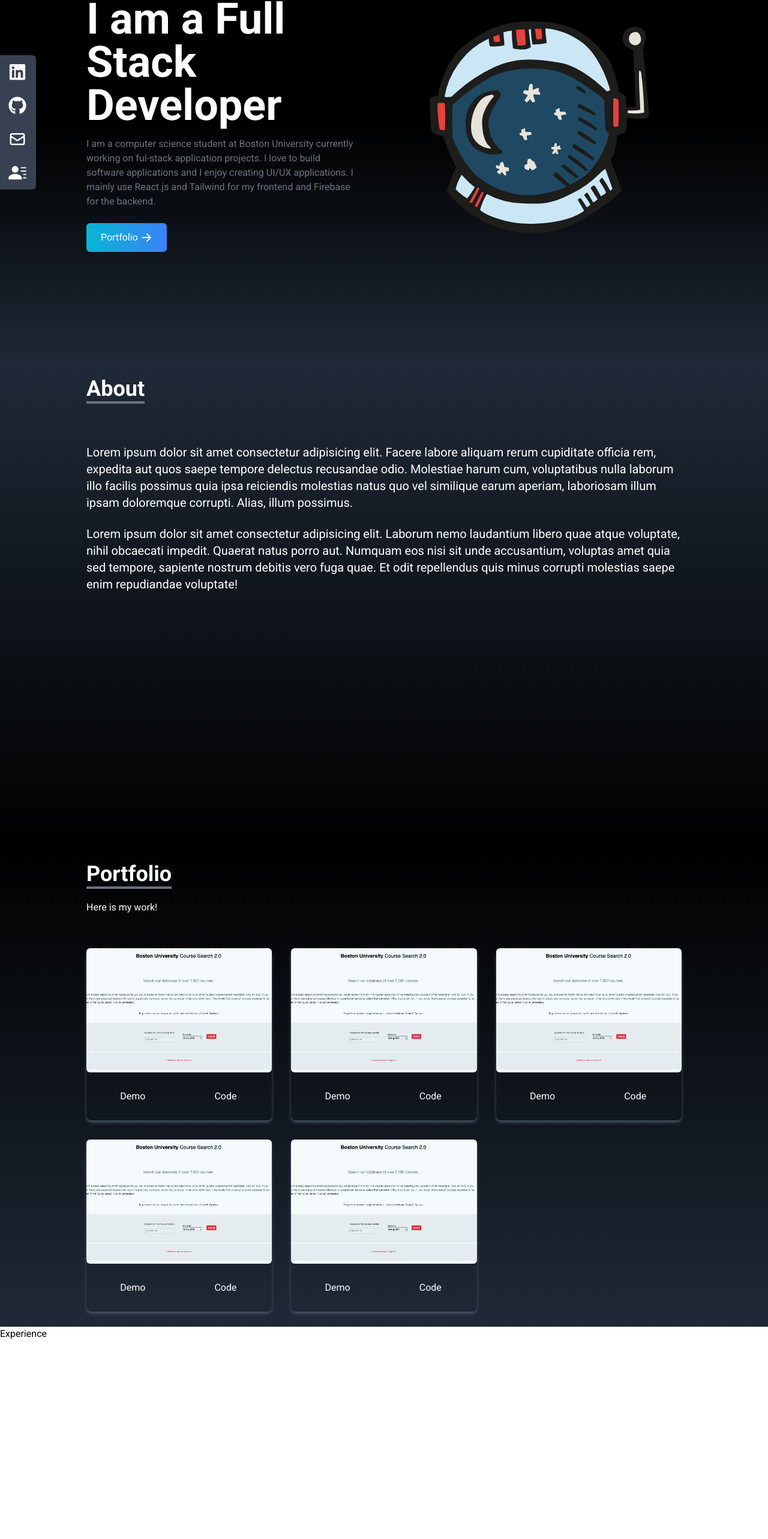
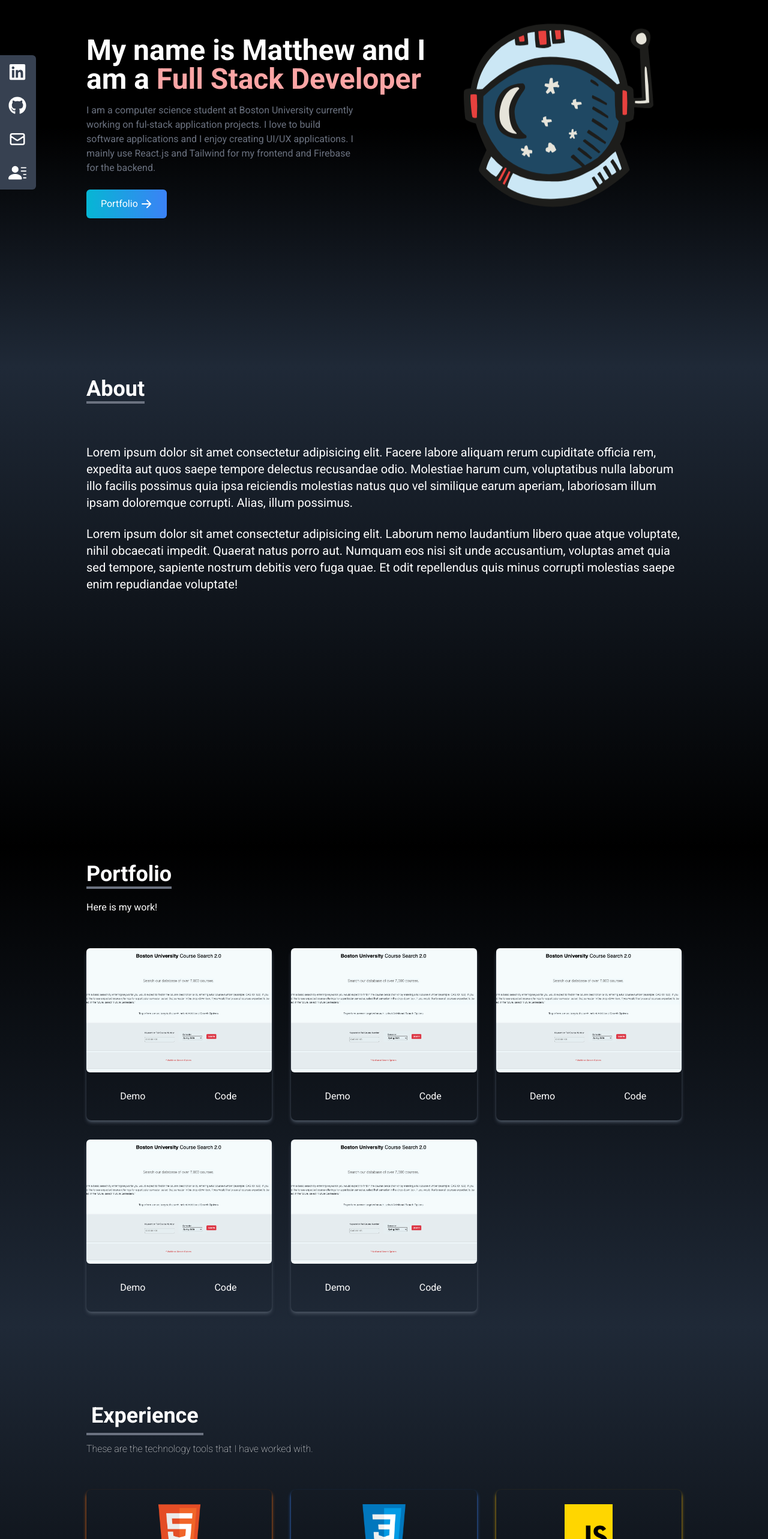
Before and after one commit to Matthew-Iwane/Portfolio, a React (Create React App) app: page / in a window 1280 px wide. Shown: the part 188-2754 px from the top of the page at 60% size. Before the commit the page ends 2424 px from the top, so only its background shows below. Built offline with nearby package versions, Linux system fonts and the light colour scheme.

Commit message:
added experience section :)

```diff
--- a/src/components/Experience.jsx
+++ b/src/components/Experience.jsx
@@ -7,7 +7,67 @@ import reactimg from "../assets/react.png"
 import nextjs from "../assets/nextjs.png"
 
 export const Experience = () => {
+
+  const techTools = [
+    {
+      id : 1,
+      src : html,
+      title : 'HTML',
+      style: 'shadow-orange-500'
+    },
+    {
+      id : 2,
+      src : css,
+      title : 'CSS',
+      style: 'shadow-blue-500'
+    },
+    {
+      id : 3,
+      src : js,
+      title : 'Javascript',
+      style: 'shadow-yellow-500'
+    },
+    {
+      id : 4,
+      src : tailwind,
+      title : 'Tailwind',
+      style: 'shadow-sky-400'
+    },
+    {
+      id : 5,
+      src : reactimg,
+      title : 'React',
+      style: 'shadow-blue-600'
+    },
+    {
+      id : 6,
+      src : nextjs,
+      title : 'Next.js',
+      style: 'shadow-white'
+    }
+  ]
+
   return (
-    <div>Experience</div>
+    <div
+      name="experience"
+      className='bg-gradient-to-b from-gray-800 to-black w-full h-screen'>
+      <div className='max-w-screen-lg mx-auto p-4 flex flex-col justify-center w-full h-full text-white'>
+
+        <div>
+          <p className='text-4xl font-bold border-b-4 border-gray-500 p-2 inline'>Experience</p>
+          <p className='py-6 font-thin'>These are the technology tools that I have worked with.</p>
+        </div>
+
+        <div className='w-full grid grid-cols-2 sm:grid-cols-3 gap-8 text-center py-8 px-12 sm:px-0'>
+          {techTools.map(({id, src, title, style}) => (
+            <div key={id} className={`shadow-md hover:scale-110 duration-500ms py-6 rounded-lg ${style}`}
+            >
+                <img src={src}  alt=''  className='w-20 mx-auto'/>
+                <p className='mt-4 font-thin'>{title}</p>
+            </div>
+          ))}
+        </div>
+      </div>
+    </div>
   )
 }
--- a/src/components/Home.jsx
+++ b/src/components/Home.jsx
@@ -7,8 +7,8 @@ export const Home = () => {
     <div name="home" className="h-screen w-full bg-gradient-to-b from-black via-black to-gray-800 ">
       <div className="max-w-screen-lg mx-auto flex flex-col items-center justify-center h-full px-4 md:flex-row text-white">
         <div className='flex flex-col justify-center h-full'>
-          <h2 className='text-4xl sm:text-7xl font-bold'>
-            I am a Full Stack Developer
+          <h2 className='text-4xl sm:text-5xl font-bold'>
+            My name is Matthew and I am a <span className='text-red-300'>Full Stack Developer</span>
           </h2>
           <p className='text-gray-500 py-4 max-w-md animate-bounce'>
             I am a computer science student at Boston University currently working on ful-stack application projects.
@@ -17,7 +17,7 @@ export const Home = () => {
           </p>
 
           <div>
-            <button className='group text-white w-fit px-6 py-3 my-2 flex items-center rounded-md bg-gradient-to-r from-cyan-500 to-blue-500 cursor-pointer'>
+            <button className='group text-white w-fit px-6 py-3 mt-2 flex items-center rounded-md bg-gradient-to-r from-cyan-500 to-blue-500 cursor-pointer'>
               Portfolio
               <span className='group-hover:translate-x-3 duration-300'>
                 <HiArrowRight size={20} className='ml-1'/>
@@ -26,8 +26,8 @@ export const Home = () => {
           </div>
         </div>
 
-        <div>
-          <img src={heroimg} alt='Hero Profile' className="rounded-2xl mx-auto w-2/3 md:w-full"/>
+        <div className='headerimg'>
+          <img src={heroimg} alt='Hero Profile' className="mx-auto w-2/3 md:w-full"/>
         </div>
 
       </div>
--- a/src/components/NavBar.jsx
+++ b/src/components/NavBar.jsx
@@ -28,7 +28,7 @@ export const NavBar = () => {
         }
     ]
   return (
-    <div className="flex justify-between items-center w-full h-20 text-white fixed bg-black px-4">
+    <div className="flex justify-between items-center w-full h-20 text-white fixed bg-black px-4 z-10">
         <div>
             <h1 className="text-4xl font-signature ml-2">
                 Matthew Iwane
@@ -37,7 +37,7 @@ export const NavBar = () => {
 
         <ul className="hidden md:flex">
             {links.map(({id,link}) => (
-                <li key={id}className="px-4 cursor-pointer capitalize font-thing text-gray-500 hover:scale-105 duration-150">{link}</li>
+                <li key={id}className="px-4 cursor-pointer capitalize font-thing text-gray-500 hover:scale-110 duration-150">{link}</li>
             ))}
         </ul>
 
--- a/src/components/SocialLinks.jsx
+++ b/src/components/SocialLinks.jsx
@@ -34,7 +34,6 @@ export const SocialLinks = () => {
             ),
             href: "/resume.pdf",
             style: 'rounded-br-md',
-            download: true
         }
     ]
 
@@ -51,7 +50,6 @@ export const SocialLinks = () => {
                 <a
                     href={href}
                     className="flex justify-between items-center w-full text-white"
-                    download={download}
                     target="_blank"
                     rel= "noreferrer"
                 >
--- a/src/index.css
+++ b/src/index.css
@@ -9,3 +9,13 @@
     font-family: 'Roboto', sans-serif;
   }
 }
+
+.headerimg img {
+  animation: bouncing 3s ease-in-out infinite;
+}
+
+@keyframes bouncing {
+  0% {transform: translateY(-20px);}
+  50% {transform: translateY(20px);}
+  100% {transform: translateY(-20px);}
+}
--- a/tailwind.config.js
+++ b/tailwind.config.js
@@ -9,9 +9,10 @@ module.exports = {
       signature: ["Great Vibes"],
     },
     keyframes : {
-      mybounce : {
-        '0%' : { transform: 'translateY(20px)' },
-        '100%' : { transform: 'translateY(0px)' }
+      bouncing : {
+        '0%' : { transform: 'translateY(-20px)' },
+        '50%' : { transform: 'translateY(20px)' },
+        '100%' : { transform: 'translateY(-20px)' }
       }
     }
   },
```
